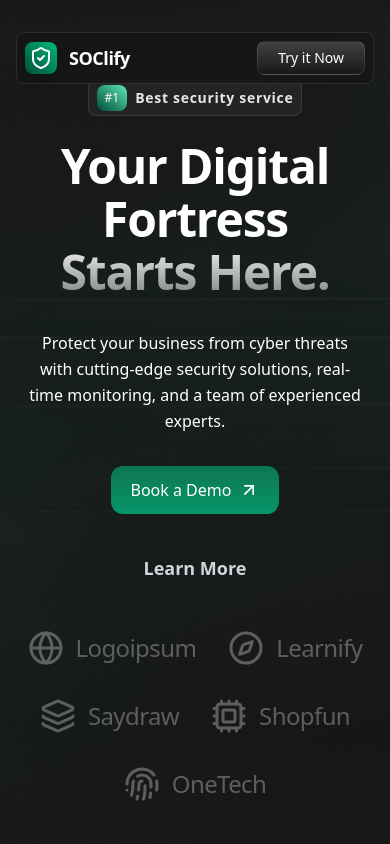
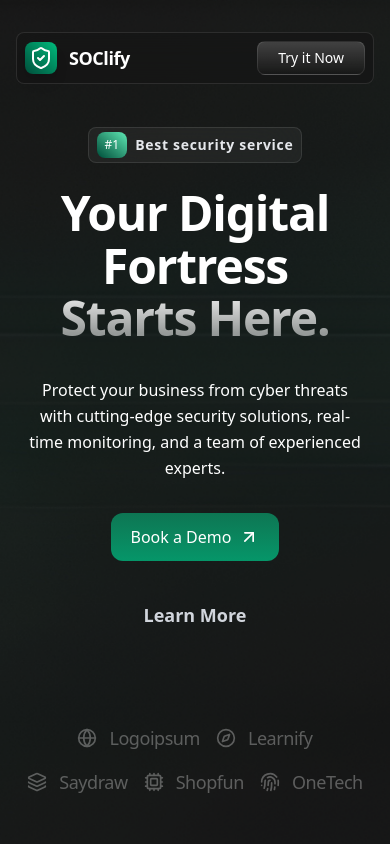
Before and after one commit to abdullahhani7/soclify-saas-landing, a Next.js app: page / in a window 390 px wide. Shown: the top 844 px of the page. Built offline with nearby package versions, Linux system fonts and the light colour scheme.

Commit message:
feat: update partner icons and adjust layout for improved responsiveness

```diff
--- a/src/components/Hero.jsx
+++ b/src/components/Hero.jsx
@@ -10,11 +10,11 @@ import {
 
 const Hero = () => {
   const partners = [
-    { name: "Logoipsum", icon: <Globe className="w-9 h-9" /> },
-    { name: "Learnify", icon: <Compass className="w-9 h-9" /> },
-    { name: "Saydraw", icon: <Layers className="w-9 h-9" /> },
-    { name: "Shopfun", icon: <Cpu className="w-9 h-9" /> },
-    { name: "OneTech", icon: <FingerprintPattern className="w-9 h-9" /> },
+    { name: "Logoipsum", icon: <Globe className="w-5 h-5 md:w-6 md:h-6 lg:w-7 lg:h-7 xl:w-9 xl:h-9" /> },
+    { name: "Learnify", icon: <Compass className="w-5 h-5 md:w-6 md:h-6 lg:w-7 lg:h-7 xl:w-9 xl:h-9" /> },
+    { name: "Saydraw", icon: <Layers className="w-5 h-5 md:w-6 md:h-6 lg:w-7 lg:h-7 xl:w-9 xl:h-9" /> },
+    { name: "Shopfun", icon: <Cpu className="w-5 h-5 md:w-6 md:h-6 lg:w-7 lg:h-7 xl:w-9 xl:h-9" /> },
+    { name: "OneTech", icon: <FingerprintPattern className="w-5 h-5 md:w-6 md:h-6 lg:w-7 lg:h-7 xl:w-9 xl:h-9" /> },
   ];
 
   return (
@@ -60,7 +60,7 @@ const Hero = () => {
 
       <div className="relative z-10 w-full py-12    ">
         <div className="container mx-auto px-6">
-          <div className="flex flex-wrap items-center justify-center gap-8 md:gap-20 lg:gap-32 opacity-30">
+          <div className="flex flex-wrap items-center justify-center gap-4 md:gap-7 lg:gap-20 xl:gap-32 opacity-30">
             {partners.map((partner, index) => (
               <div
                 key={index}
@@ -69,7 +69,7 @@ const Hero = () => {
                 <div className="text-white   transition-colors">
                   {partner.icon}
                 </div>
-                <span className="text-2xl   tracking-tight text-white">
+                <span className="text-lg md:text-xl  lg:text-xl  xl:text-2xl tracking-tight text-white">
                   {partner.name}
                 </span>
               </div>
```
